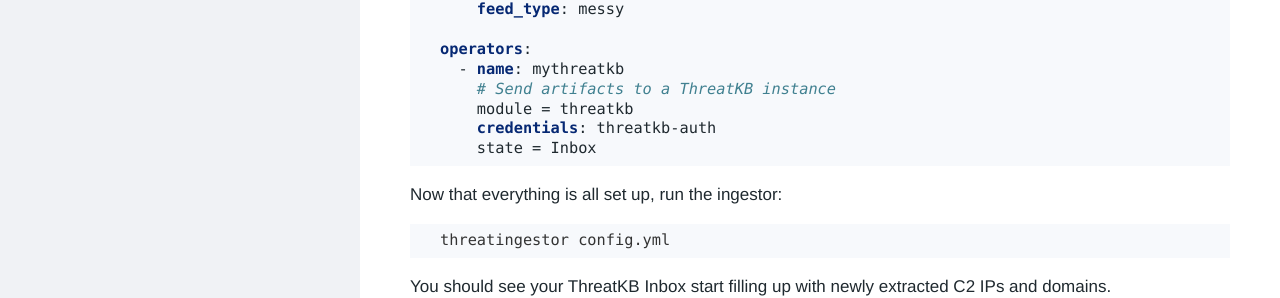
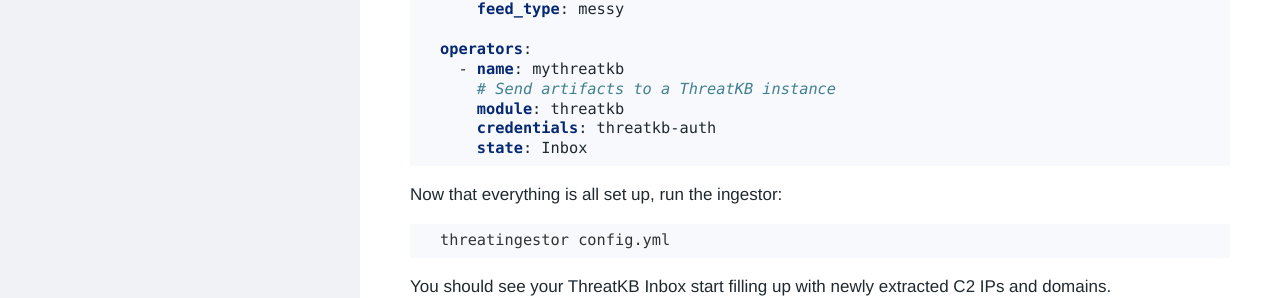
Before and after one commit to InQuest/ThreatIngestor, a Sphinx documentation site: the page built from docs/basicusage.rst, in a window 1280 px wide. Shown: the part 3850-4148 px from the top of the page. Built offline with Sphinx 7.4.7, drawn with Linux system fonts in a browser that asks for light colours; some web fonts are replaced; some of the changed lines change nothing that is shown.

Commit message:
Fix some INI->YAML I missed

```diff
--- a/docs/basicusage.rst
+++ b/docs/basicusage.rst
@@ -212,9 +212,9 @@
     operators:
       - name: mythreatkb
         # Send artifacts to a ThreatKB instance
-        module = threatkb
+        module: threatkb
         credentials: threatkb-auth
-        state = Inbox
+        state: Inbox
 
 Now that everything is all set up, run the ingestor:
 
```
